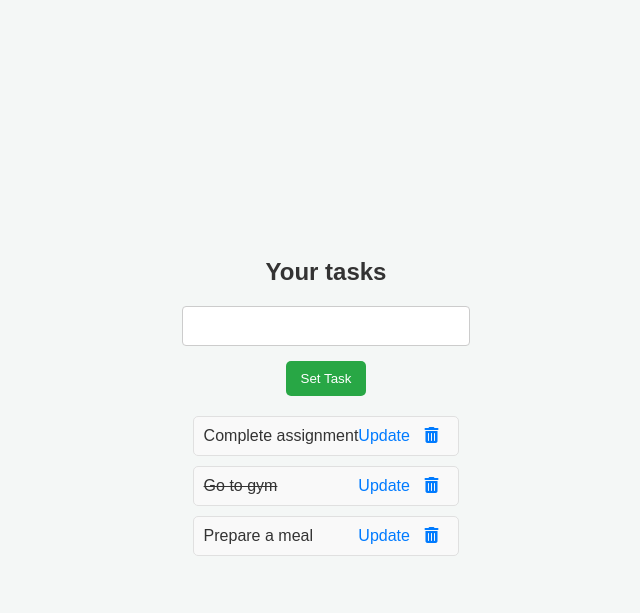
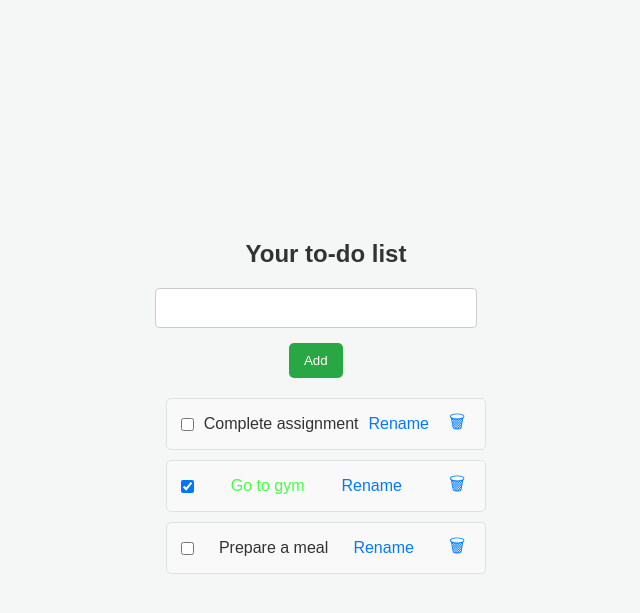
Before and after one commit to shantrapa/todo_app, a Django app: page / in a window 1280 px wide. Shown: the top 613 px of the page, without its empty margins (314-954 px from the left). Run offline with Django 5.2, Linux system fonts and the light colour scheme; data comes from the database, SQL or seed files in the repository; both versions use the stored data as it was after the commit.

Commit message:
Add files via upload

```diff
--- a/static/css/style.css
+++ b/static/css/style.css
@@ -183,3 +183,33 @@ form label input[type="checkbox"] {
 button, input, a {
     outline: none;
 }
+
+.task-complete {
+    text-decoration: line;
+    color: rgb(70, 255, 70);
+}
+
+.task-item {
+    display: flex;
+    align-items: center;
+    margin-bottom: 10px;
+}
+
+.task-item input[type="checkbox"] {
+    margin-right: 10px;
+}
+
+.task-item a {
+    margin-left: 10px;
+    cursor: pointer;
+    color: #007bff;
+}
+
+.task-item a:hover {
+    text-decoration: underline;
+}
+
+.delete-icon {
+    color: red;
+    margin-left: 20px;
+}
--- a/todo/templates/todo/index.html
+++ b/todo/templates/todo/index.html
@@ -10,31 +10,76 @@
 </head>
 <body>
     <div class="container">
-        <h3>Your tasks</h3>
+        <h3>Your to-do list</h3>
 
         <form method="POST" action="/">
             {% csrf_token %}
             {{ form.name }}
-            <input type="submit" value="Set Task">
+            <input type="submit" value="Add">
         </form>
 
         {% for task in tasks %}
-            <div class="task-item">
-                <div>
-                    {% if task.isComplete %}
-                        <strike>{{ task }}</strike>
-                    {% else %}
-                        <span>{{ task }}</span>
-                    {% endif %}
-                </div>
-                <div>
-                    <a href="{% url 'update' task.id %}">Update</a>
-                    <a href="{% url 'delete' task.id %}" class="delete-btn">
-                        <i class="fas fa-trash-alt"></i>
-                    </a>
-                </div>
+            <div id="task-{{ task.id }}" class="task-item {% if task.isComplete %}task-complete{% endif %}">
+                <input type="checkbox" onclick="toggleComplete({{ task.id }})" {% if task.isComplete %}checked{% endif %}>
+                <span id="task-name-{{ task.id }}">{{ task.name }}</span>
+
+                <a href="javascript:void(0);" onclick="renameTask({{ task.id }})">Rename</a>
+                <a href="javascript:void(0);" class="delete-icon" onclick="deleteTask({{ task.id }})">&#128465;</a>
             </div>
         {% endfor %}
+
+        <script>
+            function toggleComplete(taskId) {
+                fetch(`/toggle/${taskId}/`)
+                    .then(response => response.json())
+                    .then(data => {
+                        const taskElement = document.getElementById(`task-${taskId}`);
+                        if (data.isComplete) {
+                            taskElement.classList.add('task-complete');
+                        } else {
+                            taskElement.classList.remove('task-complete');
+                        }
+                    });
+            }
+
+            function renameTask(taskId) {
+                const newName = prompt("Enter the new task name:");
+                if (newName) {
+                    fetch(`/rename/${taskId}/`, {
+                        method: 'POST',
+                        headers: {
+                            'Content-Type': 'application/x-www-form-urlencoded',
+                            'X-CSRFToken': '{{ csrf_token }}'
+                        },
+                        body: `new_name=${encodeURIComponent(newName)}`
+                    })
+                    .then(response => response.json())
+                    .then(data => {
+                        if (data.status === 'success') {
+                            document.getElementById(`task-name-${taskId}`).textContent = data.new_name;
+                        }
+                    });
+                }
+            }
+
+            function deleteTask(taskId) {
+                const confirmDelete = confirm("Are you sure you want to delete this task?");
+                if (confirmDelete) {
+                    fetch(`/delete/${taskId}/`, {
+                        method: 'POST',
+                        headers: {
+                            'X-CSRFToken': '{{ csrf_token }}'
+                        }
+                    })
+                    .then(response => response.json())
+                    .then(data => {
+                        if (data.status === 'success') {
+                            document.getElementById(`task-${taskId}`).remove();
+                        }
+                    });
+                }
+            }
+        </script>
     </div>
 </body>
 </html>
--- a/todo/urls.py
+++ b/todo/urls.py
@@ -3,6 +3,7 @@ from . import views
 
 urlpatterns = [
     path('', views.index, name='index'),
-    path('update/<str:pk>/', views.update, name='update'),
+    path('toggle/<str:pk>/', views.toggle_complete, name='toggle'),
+    path('rename/<str:pk>/', views.rename, name='rename'),
     path('delete/<str:pk>/', views.delete, name='delete'),
 ]
--- a/todo/views.py
+++ b/todo/views.py
@@ -1,13 +1,12 @@
 from django.shortcuts import render, redirect
-
-from .models import *
-from .forms import *
-# Create your views here.
+from django.http import JsonResponse
+from .models import Task
+from .forms import TaskForm
 
 def index(request):
     tasks = Task.objects.all()
+    form = TaskForm()
 
-    form = TaskForm()
     if request.method == 'POST':
         form = TaskForm(request.POST)
         if form.is_valid():
@@ -17,24 +16,24 @@ def index(request):
     context = {'tasks': tasks, 'form': form}
     return render(request, 'todo/index.html', context)
 
-def update(request, pk):
-    task = Task.objects.get(id = pk)
+def toggle_complete(request, pk):
+    task = Task.objects.get(id=pk)
+    task.isComplete = not task.isComplete
+    task.save()
+    return JsonResponse({'status': 'success', 'isComplete': task.isComplete})
 
-    form = TaskForm(instance=task)
-    if request.method == 'POST':
-        form = TaskForm(request.POST, instance = task)
-        if form.is_valid():
-            form.save()
-            return redirect('/')
-    context = {'form': form}
-    return render(request, 'todo/update.html', context)
+def rename(request, pk):
+    task = Task.objects.get(id=pk)
+    new_name = request.POST.get('new_name', '')
+    if new_name:
+        task.name = new_name
+        task.save()
+        return JsonResponse({'status': 'success', 'new_name': task.name})
+    return JsonResponse({'status': 'failure'})
 
 def delete(request, pk):
-	item = Task.objects.get(id=pk)
-
-	if request.method == 'POST':
-		item.delete()
-		return redirect('/')
-
-	context = {'item':item}
-	return render(request, 'todo/delete.html', context)
+    task = Task.objects.get(id=pk)
+    if request.method == 'POST':
+        task.delete()
+        return JsonResponse({'status': 'success'})
+    return JsonResponse({'status': 'failure'})
```
Also changed, not shown: db.sqlite3.
